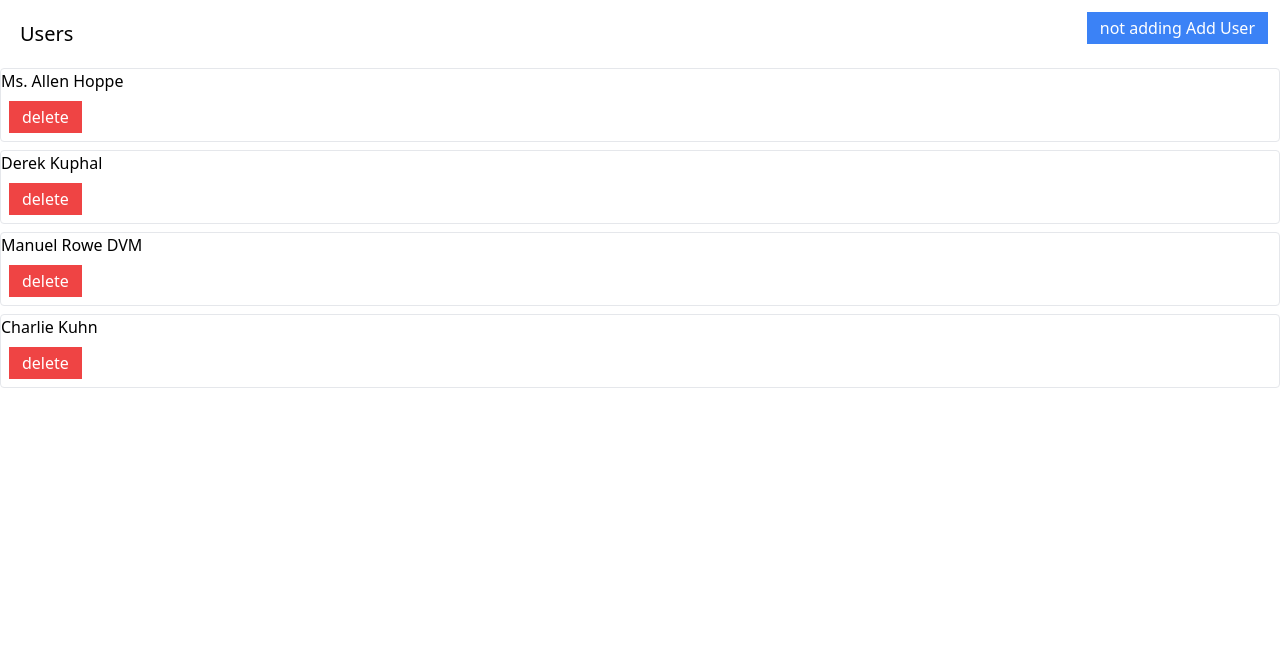
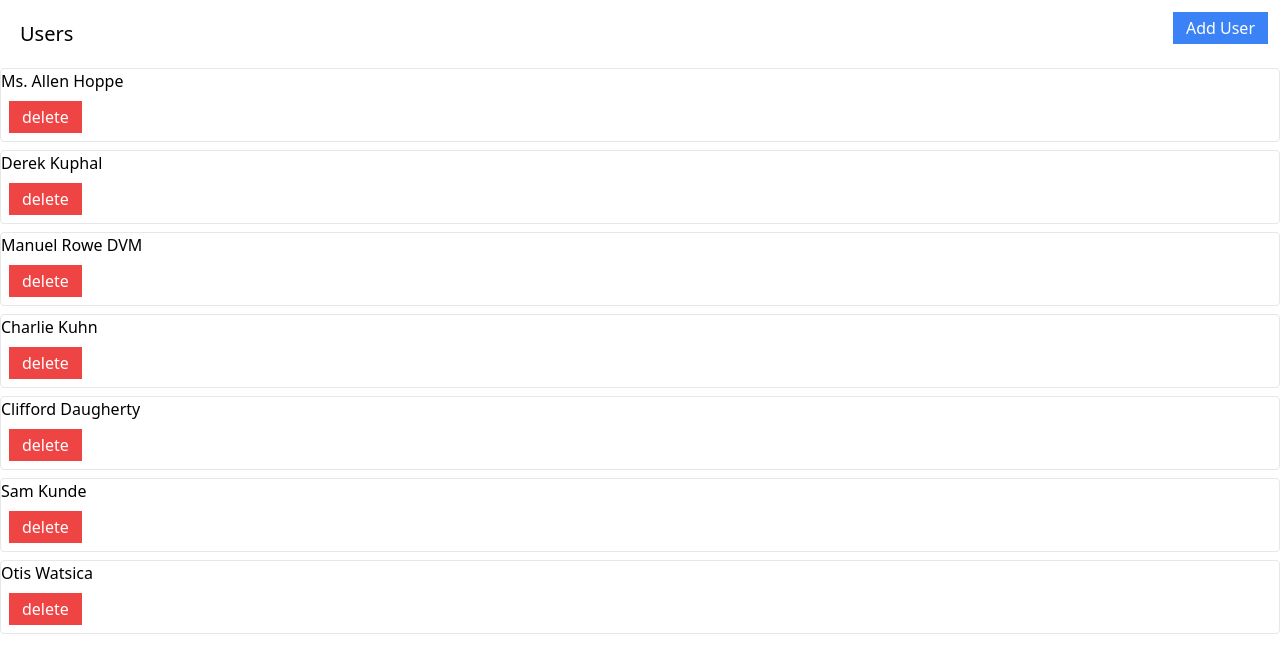
Before and after one commit to MonirSaikat/modern-react-redux-udemy, a React (Create React App) app: page / in a window 1280 px wide. Shown: the top 672 px of the page. Built offline with nearby package versions, Linux system fonts and the light colour scheme; data requests are answered from the project's data file.

Commit message:
user comp concise

```diff
--- a/db.json
+++ b/db.json
@@ -15,6 +15,18 @@
     {
       "name": "Charlie Kuhn",
       "id": 18
+    },
+    {
+      "name": "Clifford Daugherty",
+      "id": 19
+    },
+    {
+      "name": "Sam Kunde",
+      "id": 20
+    },
+    {
+      "name": "Otis Watsica",
+      "id": 21
     }
   ],
   "albums": [],
--- a/src/components/UsersList.js
+++ b/src/components/UsersList.js
@@ -36,8 +36,12 @@ const UsersList = () => {
     <>
       <div className='flex flex-row justify-between m-3'>
         <h2 className="m-2 text-xl">Users</h2>
-        <Button primary onClick={handleUserAdd}>
-          {isAddingUser ? 'adding': 'not adding'} Add User
+        <Button
+          primary
+          loading={isAddingUser}
+          onClick={handleUserAdd}
+        >
+          Add User
         </Button>
       </div>
       { content }
```
